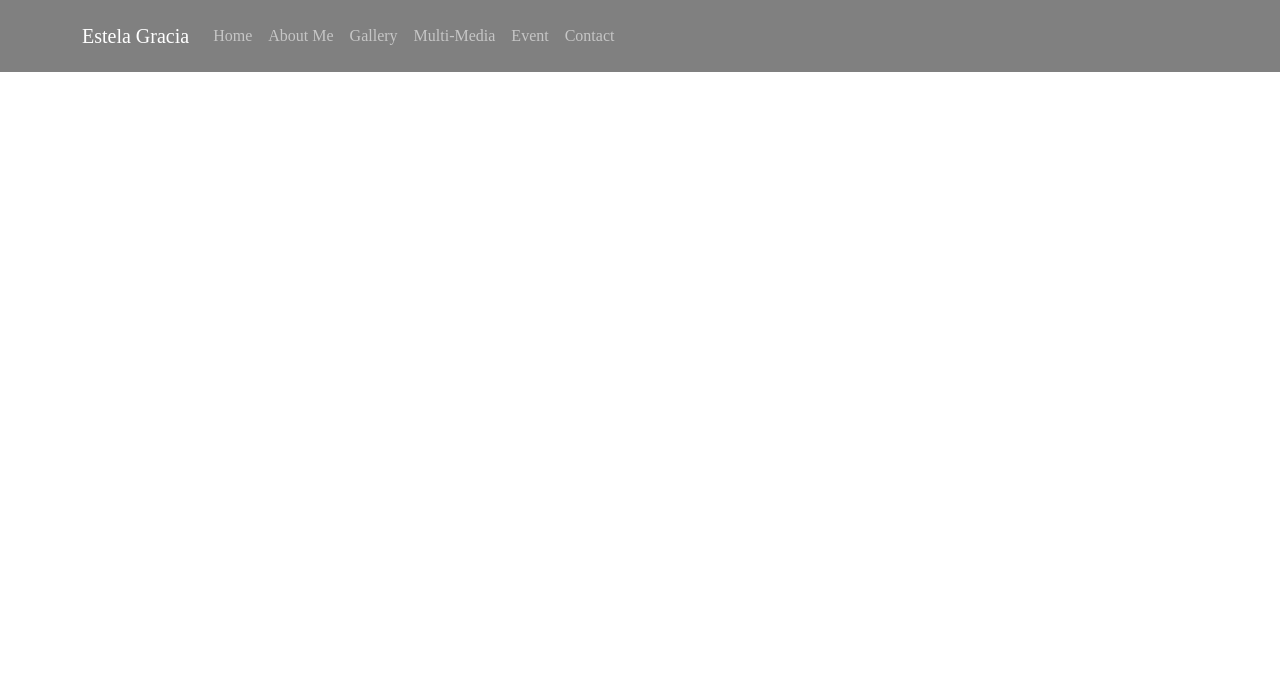
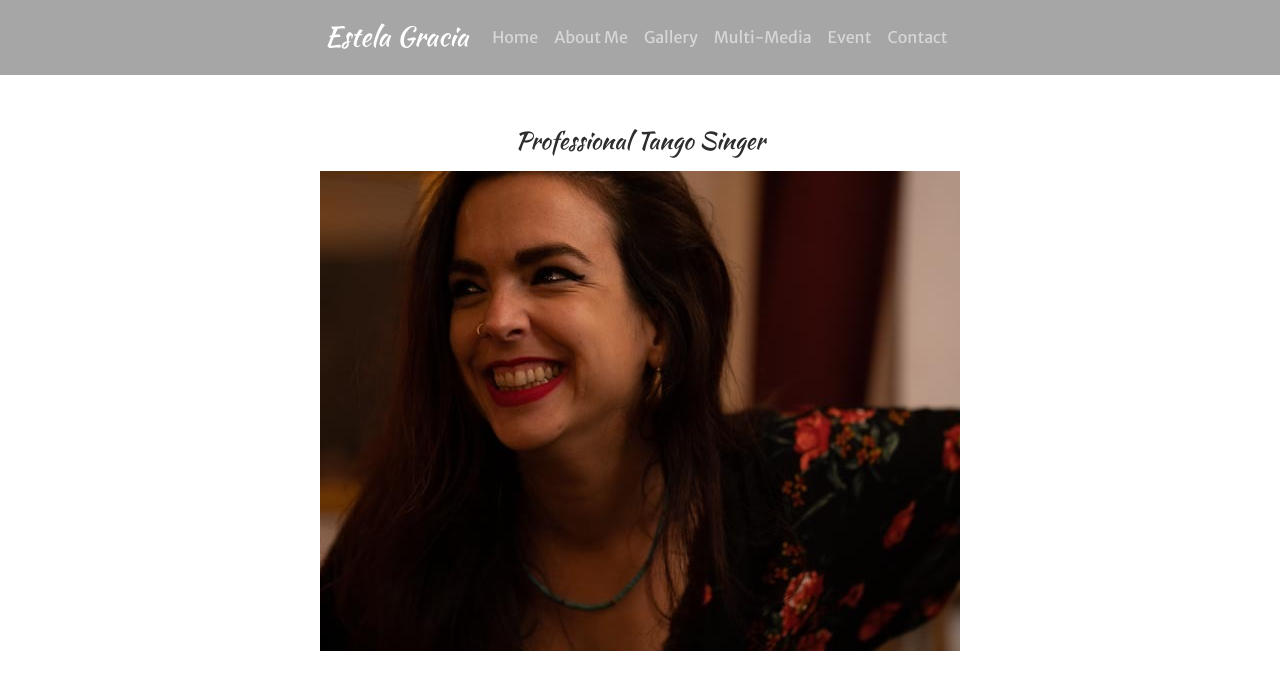
Before and after one commit to thusspokedata/estela-garcia-website, a React (Create React App) app in the folder client/: page / in a window 1280 px wide. Shown: the top 690 px of the page. Built offline with nearby package versions, Linux system fonts and the light colour scheme.

Commit message:
style and create RWD HomePage

```diff
--- a/client/src/App.js
+++ b/client/src/App.js
@@ -1,6 +1,6 @@
 import './App.css';
 import { Routes, Route } from "react-router-dom";
-import HomePage from "./pages/HomePage";
+import HomePage from "./pages/HomePage.js";
 import NavBar from "./components/NavBar";
 
 
--- a/client/src/components/Navbar.js
+++ b/client/src/components/Navbar.js
@@ -2,17 +2,17 @@ import { Nav, Navbar, Container } from 'react-bootstrap'
 
 function NavBar() {
   return (
-    <>
+    <div className='navbar'>
       <Navbar variant="dark"
-        sticky="top" expand="md" collapseOnSelect className="p-3" style={{backgroundColor:'gray', fontFamily:'Secular One'}}>
+        sticky="top" expand="md" collapseOnSelect className="p-1">
         <Container>
 
-          <Navbar.Brand href="#home">Estela Gracia</Navbar.Brand>
+          <Navbar.Brand href="/" style={{fontFamily:'Kaushan Script',fontSize:'1.7rem'}}>Estela Gracia</Navbar.Brand>
 
           <Navbar.Toggle />
           <Navbar.Collapse>
             <Nav>
-              <Nav.Link href="#home">Home</Nav.Link>
+              <Nav.Link href="/">Home</Nav.Link>
               <Nav.Link href="#aboutMe">About Me</Nav.Link>
               <Nav.Link href="#gallery">Gallery</Nav.Link>
               <Nav.Link href="#multiMedia">Multi-Media</Nav.Link>
@@ -22,7 +22,7 @@ function NavBar() {
           </Navbar.Collapse>
         </Container>
       </Navbar>
-    </>
+    </div>
   );
 }
 
--- /dev/null
+++ b/client/src/css/custom.css
@@ -0,0 +1,37 @@
+@import url('https://fonts.googleapis.com/css2?family=EB+Garamond:ital,wght@1,500&family=Kaushan+Script&family=Merriweather+Sans&display=swap');
+.navbar {
+    background-color: rgb(167, 166, 166);
+    font-family: 'Merriweather Sans';
+    display: flex;
+    justify-content: center;
+}
+
+
+
+
+figcaption {
+    display: flex;
+    justify-content: center;
+    font-family: 'Kaushan Script';
+    bottom: 2rem;
+    margin: 0 2rem;
+    color: rgb(45, 45, 45);
+    padding-bottom: 1.5vh;
+    font-size: 1.5em;
+    /* text-align: right; */
+}
+
+
+
+@media screen and (max-width: 768px) {
+    figcaption {
+        position: inherit;
+        bottom: inherit;
+        /* margin: 0.25rem 0px; */
+        /* color: rgb(45, 45, 45); */
+/* padding-top:0; */
+        font-size: inherit;
+
+    }
+
+}
--- a/client/src/index.css
+++ b/client/src/index.css
@@ -12,4 +12,4 @@ code {
     monospace;
 }
 
-@import url('https://fonts.googleapis.com/css2?family=Playfair+Display+SC&family=Secular+One&display=swap');
+/* @import url('https://fonts.googleapis.com/css2?family=Playfair+Display+SC&family=Secular+One&display=swap'); */
--- a/client/src/index.js
+++ b/client/src/index.js
@@ -5,6 +5,8 @@ import App from './App';
 import reportWebVitals from './reportWebVitals';
 import { BrowserRouter } from "react-router-dom";
 import "bootstrap/dist/css/bootstrap.min.css"
+import "./css/custom.css"
+
 
 const root = ReactDOM.createRoot(document.getElementById('root'));
 
--- a/client/src/pages/HomePage.js
+++ b/client/src/pages/HomePage.js
@@ -1,6 +1,19 @@
+import { Container } from "react-bootstrap";
+import homeEstelaPhoto from "../images/homeEstelaPhoto.jpeg"
+
 function HomePage() {
 
-  return
+
+  return (
+    <Container className="p-md-5 p-3" fluid="md">
+      <figure className="position-relative">
+        <figcaption>
+          Professional Tango Singer
+        </figcaption>
+        <img src={homeEstelaPhoto} alt="homeEstelaPhoto" className="img-fluid" />
+      </figure>
+    </Container>
+  )
 }
 
 export default HomePage;
```
Also changed, not shown: client/src/App.css (line endings or trailing spaces), client/src/images/homeEstelaPhoto.jpeg (added), 1 other file (tests, documents, lock files or other folders).
